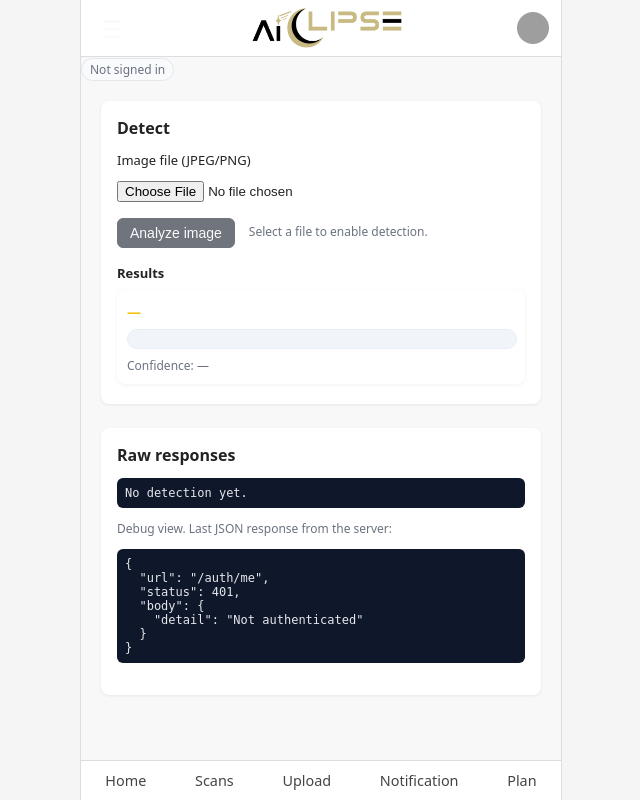
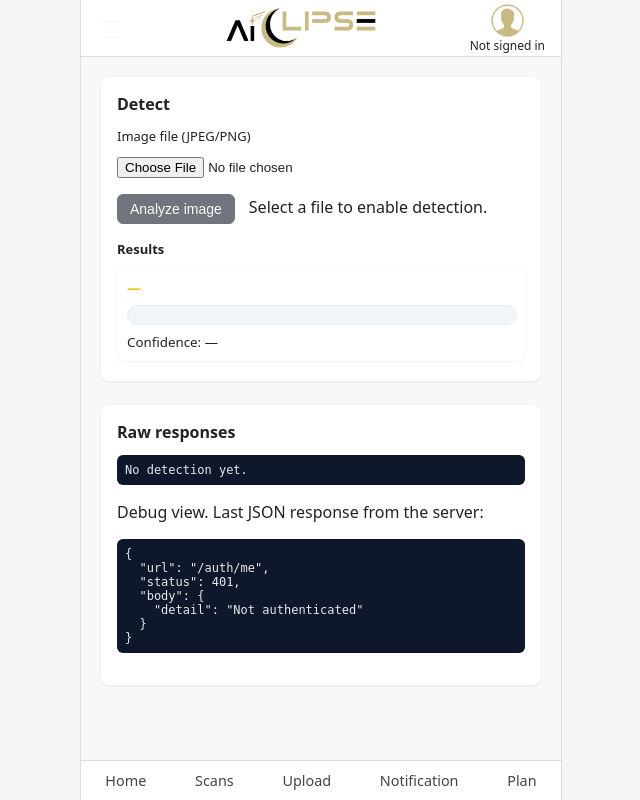
Before and after one commit to AIclipse-Organisation/AIclipse, a Flask app: page /imgProcessing in a window 1280 px wide. Shown: the whole page, without its empty margins (319-959 px from the left). Run offline with Flask 3, Linux system fonts and the light colour scheme; grey boxes are pictures that could not be loaded.

Commit message:
Sign in placed underneath profile icon

```diff
--- a/client/static/css/styles.css
+++ b/client/static/css/styles.css
@@ -113,32 +113,6 @@ button:disabled {
   margin-top: 4px;
 }
 
-.badge {
-  display: inline-flex;
-  align-items: center;
-  padding: 2px 8px;
-  border-radius: 999px;
-  font-size: 12px;
-  border: 1px solid #e5e7eb;
-  background: #f9fafb;
-}
-
-.badge.success {
-  border-color: #22c55e;
-  background: #ecfdf3;
-  color: #166534;
-}
-
-.badge.danger {
-  border-color: #ef4444;
-  background: #fef2f2;
-  color: #991b1b;
-}
-
-.muted {
-  font-size: 12px;
-  color: #6b7280;
-}
 
 pre {
   font-size: 12px;
@@ -346,8 +320,8 @@ body.app .topbar-avatar {
   display: inline-flex;
   align-items: center;
   justify-content: center;
-  height: 32px;
-  width: 32px;
+  height: 35px;
+  width: 35px;
   border-radius: 50%;
   overflow: hidden;
 }
@@ -357,6 +331,21 @@ body.app .topbar-avatar img {
   height: 100%;
   object-fit: cover;
   display: block;
+}
+
+/* Right-side user container */
+body.app .topbar-user {
+  display: flex;
+  flex-direction: column;
+  align-items: center;
+}
+
+body.app #current-user-chip {
+  font-size: 12px;
+  line-height: 1;
+  padding: 2px 4px;
+  border-radius: 999px;
+  white-space: nowrap;
 }
 
 /* Bottom navbar
--- a/client/static/js/app.js
+++ b/client/static/js/app.js
@@ -36,9 +36,11 @@ function setCurrentUserChip(user) {
     return;
   }
 
-  chip.textContent = `${user.user_name || user.email || "User"} · plan ${
-    user.plan ?? "?"
-  }`;
+  // chip.textContent = `${user.user_name || user.email || "User"} · plan ${
+  //   user.plan ?? "?"
+  // }`;
+
+  chip.textContent = `${user.user_name}`;
 }
 
 // Basic fetch wrapper for JSON endpoints
--- a/client/static/partials/topbar.html
+++ b/client/static/partials/topbar.html
@@ -8,10 +8,11 @@
     <img src="/static/images/aiclipse_logo.png" alt="Logo">
   </div>
 
-  <a href="/templates/profile.html" class="topbar-avatar">
-    <img src="/static/images/profile.jpg" alt="Profile">
-
-  </a>
+  <div class="topbar-user">
+    <a href="/templates/profile.html" class="topbar-avatar">
+      <img src="/static/images/profile.png" alt="Profile">
+    </a>
+    <div id="current-user-chip" class="badge muted">Not signed in</div>
+  </div>
 </div>
-<div id="current-user-chip" class="badge muted">Not signed in</div>
-    <script src="/static/js/main.js"></script>
+<!-- <div id="current-user-chip" class="badge muted">Not signed in</div> -->
```
Also changed, not shown: client/static/images/profile.png (added).
